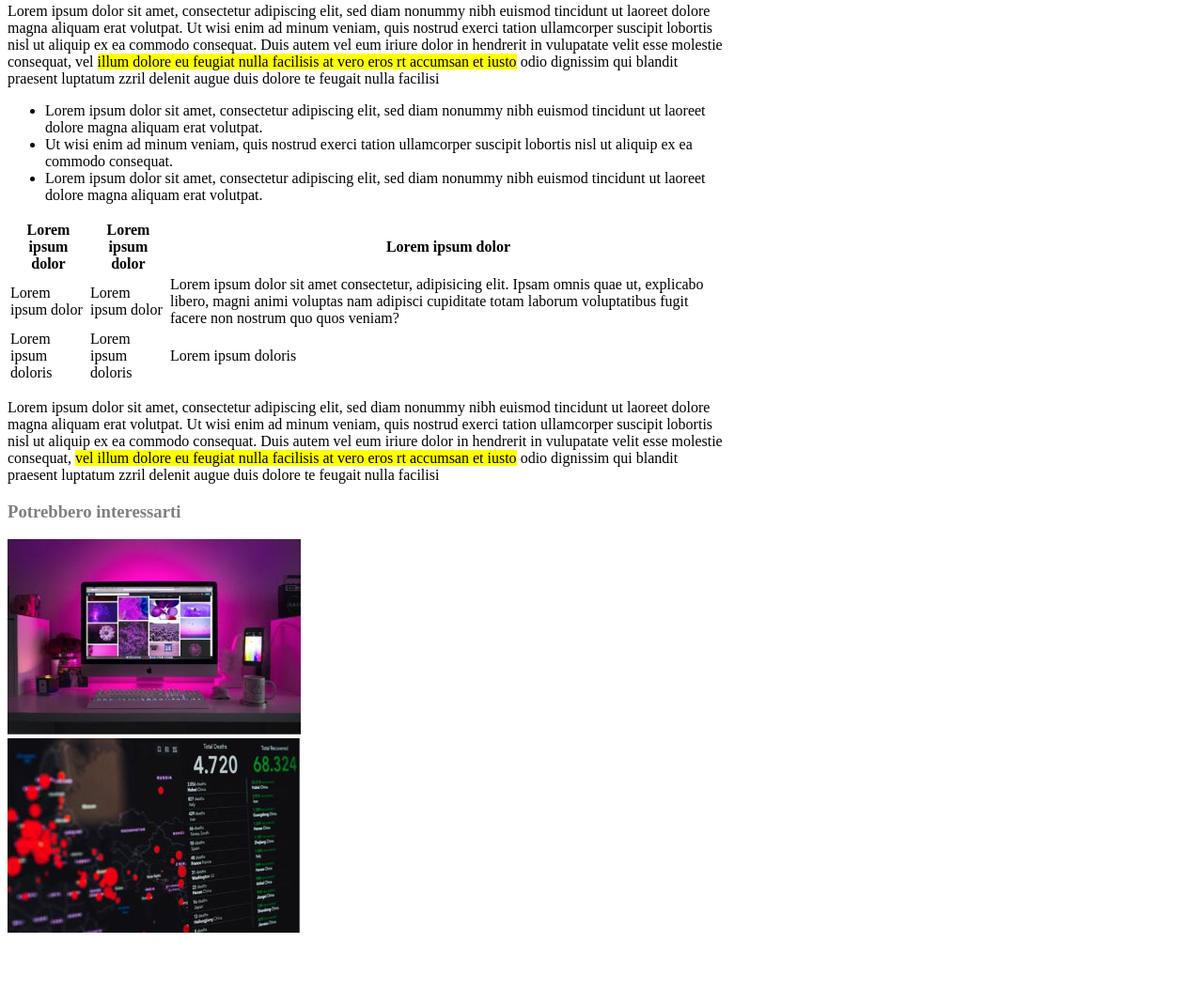
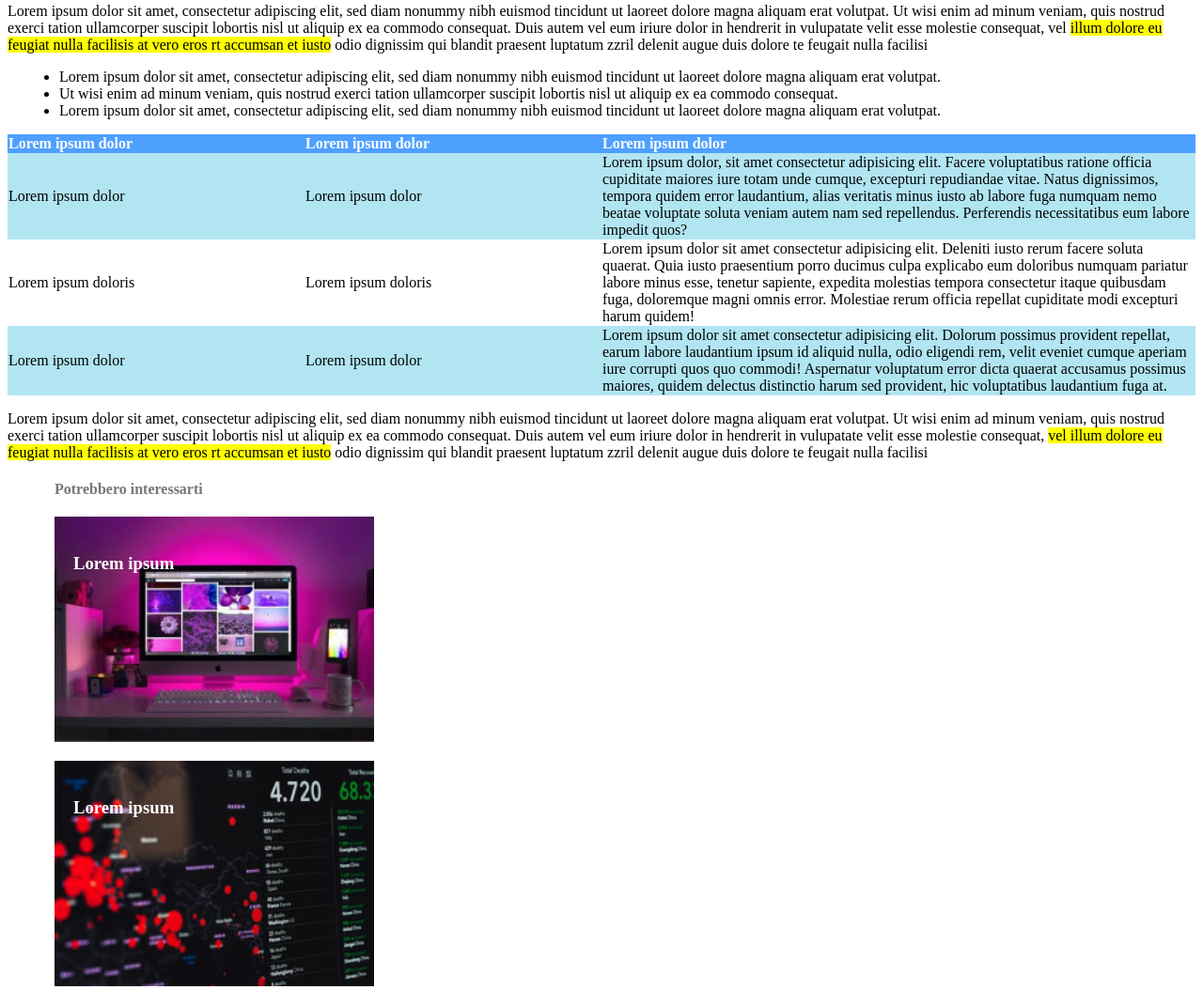
Before and after one commit to dario-bennardino/html-css-booleaner, a plain HTML site: page index.html in a window 1280 px wide. Shown: the part 712-1782 px from the top of the page at 94% size. Before the commit the page ends 1717 px from the top, so only its background shows below. Drawn offline with Linux system fonts and the light colour scheme.

Commit message:
[add] esercizio corretto commit

```diff
--- a/index.html
+++ b/index.html
@@ -23,7 +23,7 @@
             <!-- fine titolo -->
             <!-- autore e data -->
             <div class="autore">
-                Scritto da The Booleaner
+                Scritto da <span>The Booleaner</span>
             </div>
             <div class="data-articolo">
                 il 10/10/2020
@@ -54,22 +54,23 @@
                     <thead>
                         <th>Lorem ipsum dolor</th>
                         <th>Lorem ipsum dolor</th>
-                    <th>Lorem ipsum dolor</th>
+                        <th class="text">Lorem ipsum dolor</th>
                     </thead>
-                <tbody>
-                    <tr>
+                        <tr class="odd">
                             <td>Lorem ipsum dolor</td>
                             <td>Lorem ipsum dolor</td>
-                        <td>Lorem ipsum dolor sit amet consectetur, adipisicing elit. Ipsam omnis quae ut, explicabo libero, magni animi voluptas nam adipisci cupiditate totam laborum voluptatibus fugit facere non nostrum quo quos veniam?</td>
+                            <td>Lorem ipsum dolor, sit amet consectetur adipisicing elit. Facere voluptatibus ratione officia cupiditate maiores iure totam unde cumque, excepturi repudiandae vitae. Natus dignissimos, tempora quidem error laudantium, alias veritatis minus iusto ab labore fuga numquam nemo beatae voluptate soluta veniam autem nam sed repellendus. Perferendis necessitatibus eum labore impedit quos?</td>
                         </tr>
-                </tbody>
-                <tfoot>
                         <tr>
                             <td>Lorem ipsum doloris</td>
                             <td>Lorem ipsum doloris</td>
-                        <td>Lorem ipsum doloris</td>
+                            <td>Lorem ipsum dolor sit amet consectetur adipisicing elit. Deleniti iusto rerum facere soluta quaerat. Quia iusto praesentium porro ducimus culpa explicabo eum doloribus numquam pariatur labore minus esse, tenetur sapiente, expedita molestias tempora consectetur itaque quibusdam fuga, doloremque magni omnis error. Molestiae rerum officia repellat cupiditate modi excepturi harum quidem!</td>
                         </tr>
-                </tfoot>
+                        <tr class="odd">
+                            <td>Lorem ipsum dolor</td>
+                            <td>Lorem ipsum dolor</td>
+                            <td>Lorem ipsum dolor sit amet consectetur adipisicing elit. Dolorum possimus provident repellat, earum labore laudantium ipsum id aliquid nulla, odio eligendi rem, velit eveniet cumque aperiam iure corrupti quos quo commodi! Aspernatur voluptatum error dicta quaerat accusamus possimus maiores, quidem delectus distinctio harum sed provident, hic voluptatibus laudantium fuga at.</td>
+                        </tr>
                 </table>
             <!-- fine tabella -->
 
@@ -81,12 +82,20 @@
 
     <footer>
         <!-- aggiungere collegamenti link alle immagini -->
-        <div class="collegamenti-video">
-            <h3>Potrebbero interessarti</h3>
-            <img src="img/monitor.jpg" alt="primo collegamento"><br>
-            <img src="img/graph.jpg" alt="secondo collegamento">
+        <div class="container">
+            <h4>Potrebbero interessarti</h4>
+
+            <div class="box-image" id="monitor">
+                <h3>Lorem ipsum</h3>
             </div>
+
+            <div class="box-image" id="graph">
+                <h3>Lorem ipsum</h3>
+            </div>
+        </div>
+
     </footer>
+
 
 </body>
 </html>
--- a/style.css
+++ b/style.css
@@ -1,17 +1,23 @@
-body{
-    width: 60vw;
-}
+/* body{
+
+} */
 
 .top-title{
     width: 100%;
     background-image: url(img/pattern.png);
     background-color: #4EA0FF;
+    background-size: 30%;
 }
 
 #logo{
     width: 200px;
     height: 100px;
     margin-top: 20px;
+    padding-left: 20px;
+}
+
+.autore > span{
+    color: #4EA0FF;
 }
 
 h1{
@@ -28,14 +34,58 @@ h1{
     color: gray;
 }
 
-/* #evidenziato-giallo{
-    background-color: yellow;
-} */
-
 .evidenziato-giallo{
     background-color: yellow;
 }
 
-.collegamenti-video > h3{
-    color: gray;
+main ul{
+    margin-left: 15px;
 }
+
+main table{
+    padding-top: 20px;
+    border-collapse: collapse;
+}
+
+main table th{
+    text-align: left;
+}
+
+main table thead{
+    background-color: #4EA0FF;
+    color: white;
+}
+
+main table .text{
+    width: 50%;
+}
+
+main table .odd{
+    background-color: #B1E5F2;
+}
+
+footer{
+    padding-left: 50px;
+}
+
+footer h4{
+    color: #777777;
+    margin-bottom: 20px;
+}
+
+footer .box-image{
+    width: 300px;
+    height: 200px;
+    background-size: cover;
+    margin-bottom: 20px;
+    padding: 20px;
+    color: white;
+}
+
+footer .box-image#monitor{
+    background-image: url(img/monitor.jpg);
+}
+
+footer .box-image#graph{
+    background-image: url(img/graph.jpg);
+}
```
Lines whose indentation alone changed are shown as unchanged.
